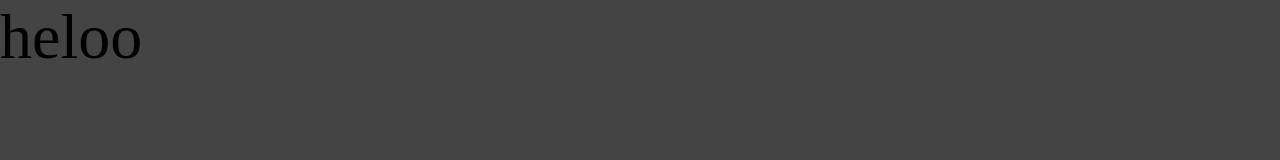
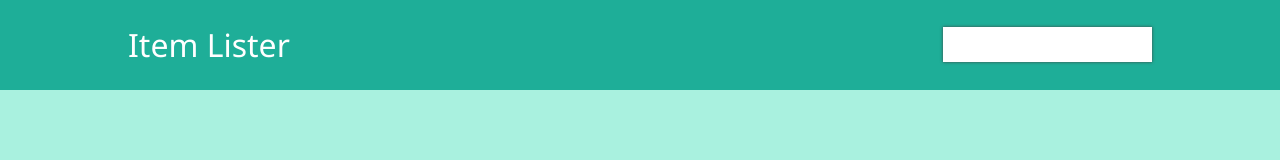
Before and after one commit to julie-ify/todolist, a website: page dist/index.html in a window 1280 px wide. Drawn offline with Linux system fonts and the light colour scheme.

Commit message:
finish the header

```diff
--- a/scss/main.scss
+++ b/scss/main.scss
@@ -1,4 +1,5 @@
-$primary-color: #444;
+$primary-color: #A9F1DF;
+$secondary-color: #1EAE98;
 
 * {
   margin: 0;
@@ -8,6 +9,40 @@ $primary-color: #444;
 
 body {
   background-color: $primary-color;
-  font-size: 4rem;
+  font-family: 'Segoe UI', Tahoma, Geneva, Verdana, sans-serif;
+  line-height: 1.2;
+  font-size: 1rem;
+}
+
+#header {
+  background-color: $secondary-color;
+
+  .header-wrap {
+    display: flex;
+    justify-content: space-between;
+    align-items: center;
+    padding: 2% 10%;
+
+    h1 {
+      color: #fff;
+      font-weight: 500;
+    }
+
+    input {
+      width: 100%;
+      height: 35px;
+      color: #444;
+      outline: none;
+      border: none;
+      padding: 0.3rem 1rem;
+      // cursor: text;
+      box-shadow: 0 0 3px #444;
+
+      &:hover, &:focus {
+        border: 1px solid #444;
+      }
+    }
+
+  }
 
 }
```
Also changed, not shown: dist/css/main.css, dist/index.html.
